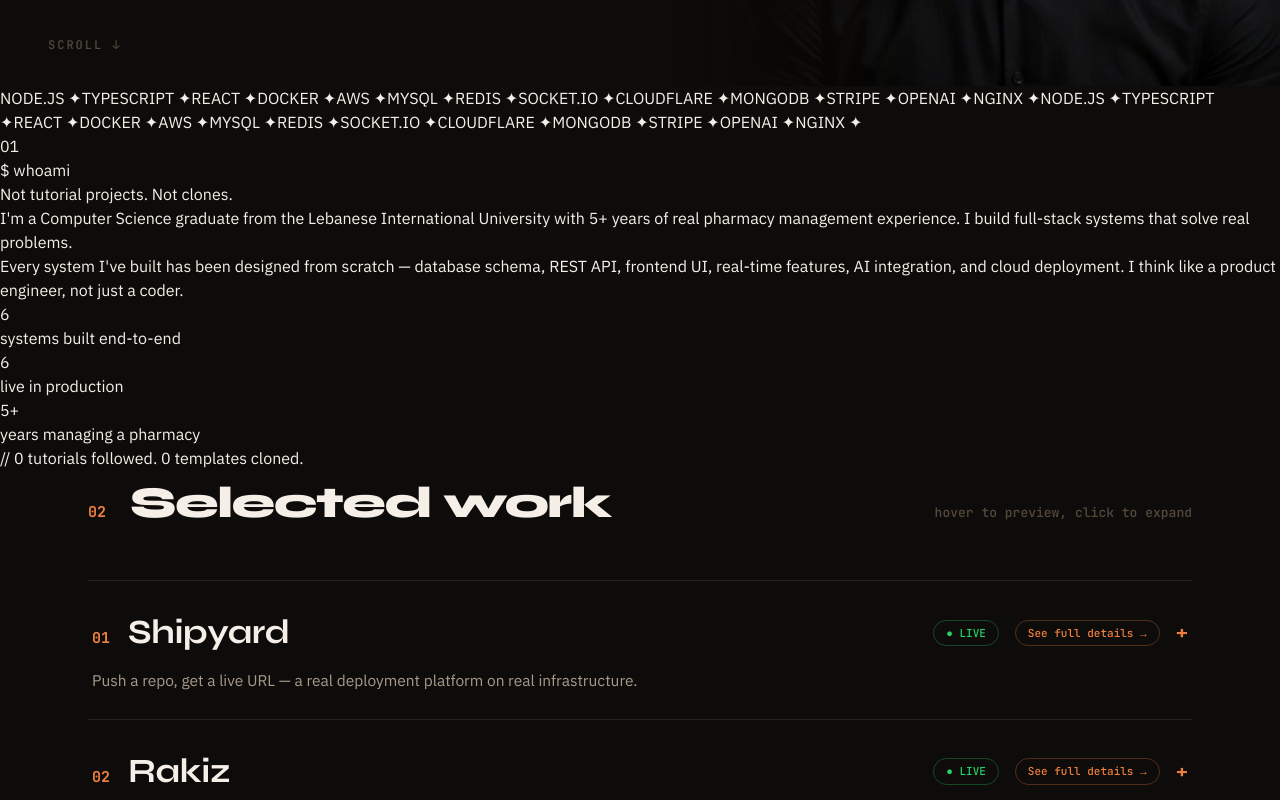
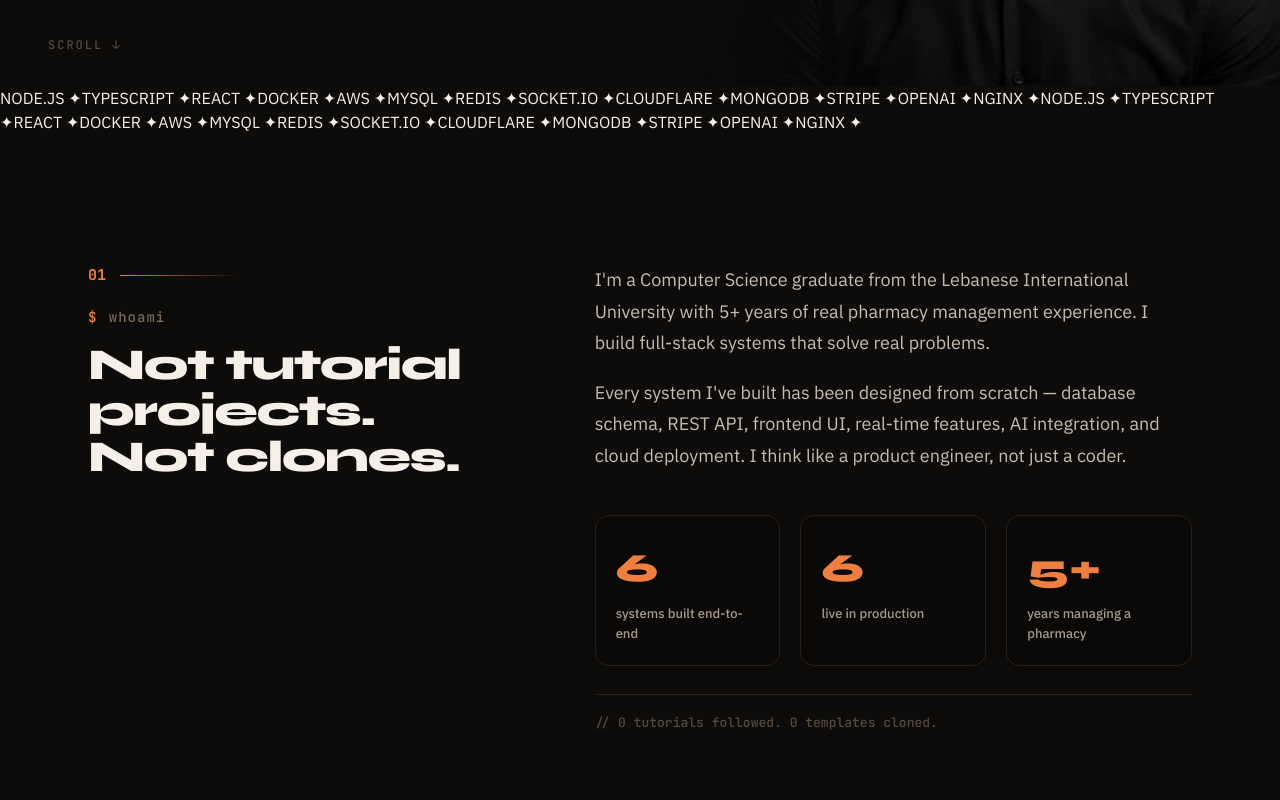
Before and after one commit to Abdallah-khatib-7/My_Portfolio, a React (Vite) app in the folder profile/: page / in a window 1280 px wide. Shown: the part 720-1520 px from the top of the page. Built offline with nearby package versions, Linux system fonts and the light colour scheme.

Commit message:
fix: correct live project count stat to 5

```diff
--- a/profile/src/components/About.jsx
+++ b/profile/src/components/About.jsx
@@ -26,7 +26,10 @@ function StatCounter({ value, suffix }) {
   }, [inView, value]);
 
   return (
-    <span ref={ref} className="about__stat-num">
+    <span
+      ref={ref}
+      className="font-display text-[40px] font-extrabold text-accent block tabular-nums"
+    >
       {display}
       {suffix}
     </span>
@@ -35,24 +38,30 @@ function StatCounter({ value, suffix }) {
 
 export default function About() {
   return (
-    <div id="about" className="section about">
+    <div
+      id="about"
+      className="max-w-[1200px] mx-auto pt-[130px] px-12 pb-[110px] mobile:pt-[90px] mobile:px-6 mobile:pb-[70px] grid grid-cols-[1fr_1.4fr] gap-20 tablet:grid-cols-1 tablet:gap-10"
+    >
       <div>
         <Reveal>
-          <div className="about__index-wrap">
-            <span className="section-index">01</span>
-            <span className="about__index-line" />
+          <div className="flex items-center gap-[14px]">
+            <span className="text-accent font-mono text-[15px] font-bold">01</span>
+            <span className="h-px flex-1 bg-[linear-gradient(90deg,var(--color-accent),transparent)] max-w-[120px]" />
           </div>
         </Reveal>
 
-        <div className="about__kicker">
-          <span className="about__cursor">$</span> whoami
+        <div className="mt-5 font-mono text-[14px] font-medium text-muted-2 tracking-[1px]">
+          <span className="text-accent animate-[blink_1.1s_step-end_infinite] mr-[2px]">
+            $
+          </span>{" "}
+          whoami
         </div>
 
-        <h2 className="about__heading">
+        <h2 className="font-display text-[44px] font-extrabold leading-[1.05] tracking-[-1.5px] mt-[14px]">
           {HEADING_WORDS.map((word, i) => (
             <motion.span
               key={i}
-              className="about__heading-word"
+              className="inline-block"
               initial={{ opacity: 0, y: 24 }}
               whileInView={{ opacity: 1, y: 0 }}
               viewport={{ once: true, amount: 0.6 }}
@@ -65,13 +74,13 @@ export default function About() {
       </div>
 
       <div>
-        <Reveal delay={0.15} className="about__body">
-          <p>
+        <Reveal delay={0.15}>
+          <p className="font-sans text-[18px] font-normal leading-[1.75] text-body m-0">
             I'm a Computer Science graduate from the Lebanese International
             University with 5+ years of real pharmacy management experience. I
             build full-stack systems that solve real problems.
           </p>
-          <p>
+          <p className="font-sans text-[18px] font-normal leading-[1.75] text-body m-0 mt-[18px]">
             Every system I've built has been designed from scratch — database
             schema, REST API, frontend UI, real-time features, AI integration,
             and cloud deployment. I think like a product engineer, not just a
@@ -79,16 +88,25 @@ export default function About() {
           </p>
         </Reveal>
 
-        <div className="about__stats">
+        <div className="flex gap-5 mt-11 flex-wrap">
           {STATS.map((s, i) => (
-            <Reveal key={s.label} delay={0.25 + i * 0.1} className="about__stat-card">
+            <Reveal
+              key={s.label}
+              delay={0.25 + i * 0.1}
+              className="flex-[1_1_140px] bg-bg-alt border border-border rounded-[14px] py-[22px] px-5 [transition:transform_0.3s_cubic-bezier(0.2,0.7,0.2,1),border-color_0.3s,box-shadow_0.3s] hover:-translate-y-[5px] hover:border-border-3 hover:shadow-[0_20px_40px_-24px_rgba(239,127,63,0.25)]"
+            >
               <StatCounter value={s.value} suffix={s.suffix} />
-              <div className="about__stat-label">{s.label}</div>
+              <div className="text-muted font-sans text-[13px] font-medium mt-[6px]">
+                {s.label}
+              </div>
             </Reveal>
           ))}
         </div>
 
-        <Reveal delay={0.6} className="about__annotation">
+        <Reveal
+          delay={0.6}
+          className="mt-7 text-muted-3 font-mono text-[13px] font-medium border-t border-border pt-[18px]"
+        >
           // 0 tutorials followed. 0 templates cloned.
         </Reveal>
       </div>
```
